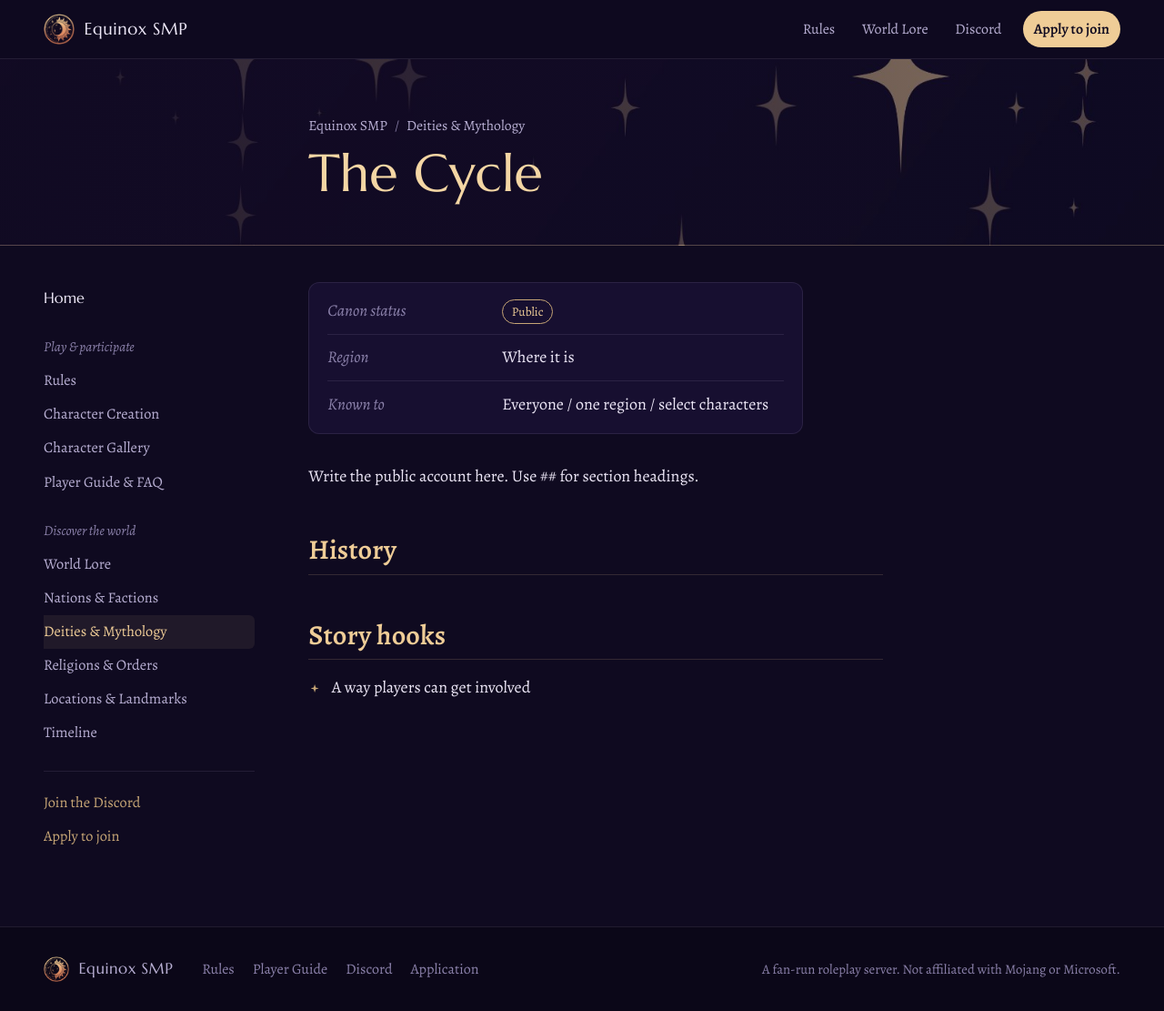
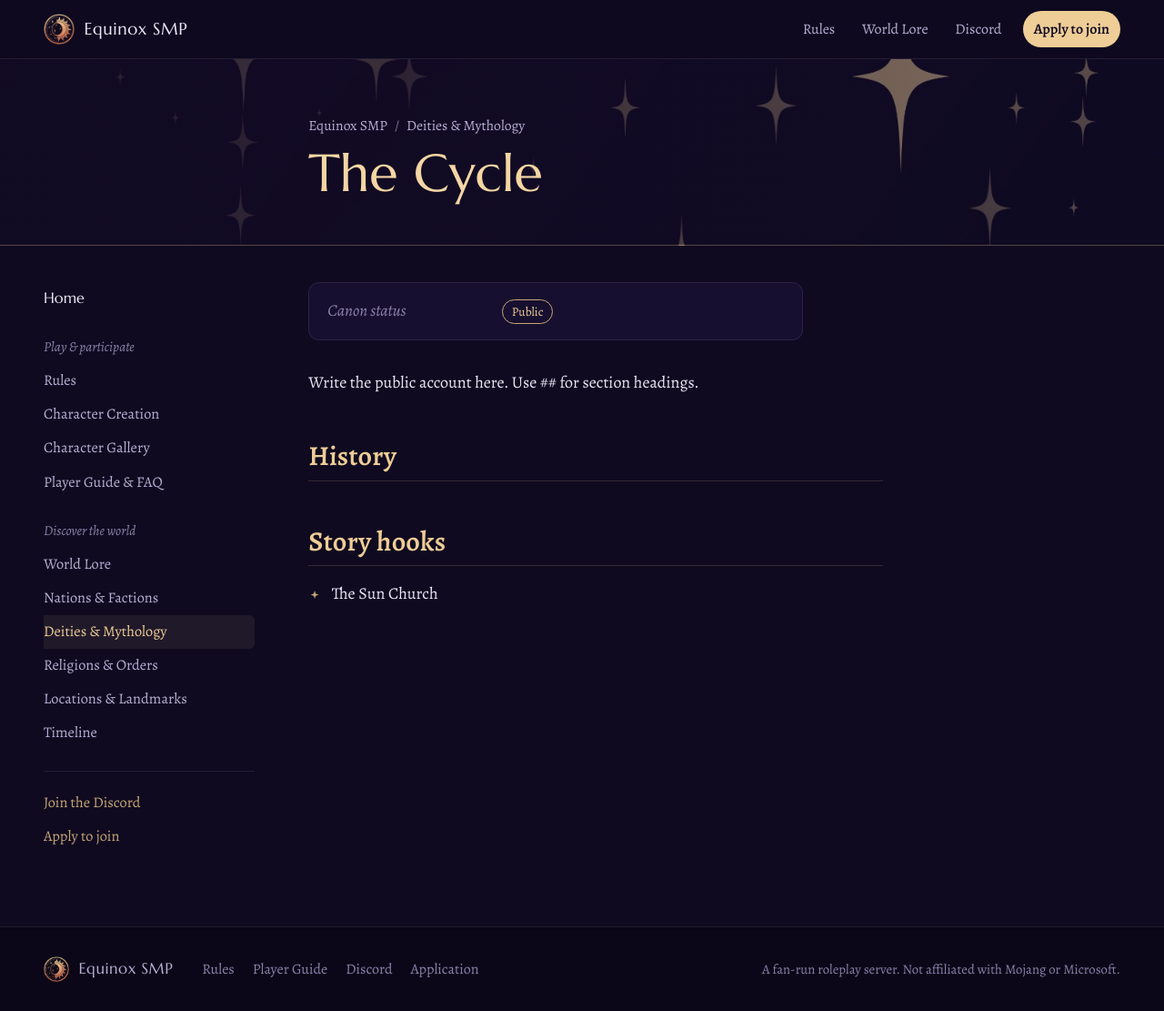
Before and after one commit to smpequinox/smpequinox.github.io, a Jekyll site: the page built from _lore/the-cycle.md, in a window 1280 px wide and 1111 px high. Shown: the whole window at 91% size. Built offline with Jekyll 4.4.1, drawn with Linux system fonts in a browser that asks for light colours.

Commit message:
Update the-cycle.md

```diff
--- a/_lore/the-cycle.md
+++ b/_lore/the-cycle.md
@@ -5,9 +5,8 @@ title: "The Cycle"
 category: deities
 summary: "One line a new player should understand."
 status: Public                  # Public / Revealed / Draft
-facts:
-  Region: "Where it is"
-  Known to: "Everyone / one region / select characters"
+Domain:
+  Known to be: "Everyone / one region / select characters"
 ---
 
 Write the public account here. Use ## for section headings.
@@ -16,4 +15,4 @@ Write the public account here. Use ## for section headings.
 
 ## Story hooks
 
-- A way players can get involved
+- The Sun Church
```
